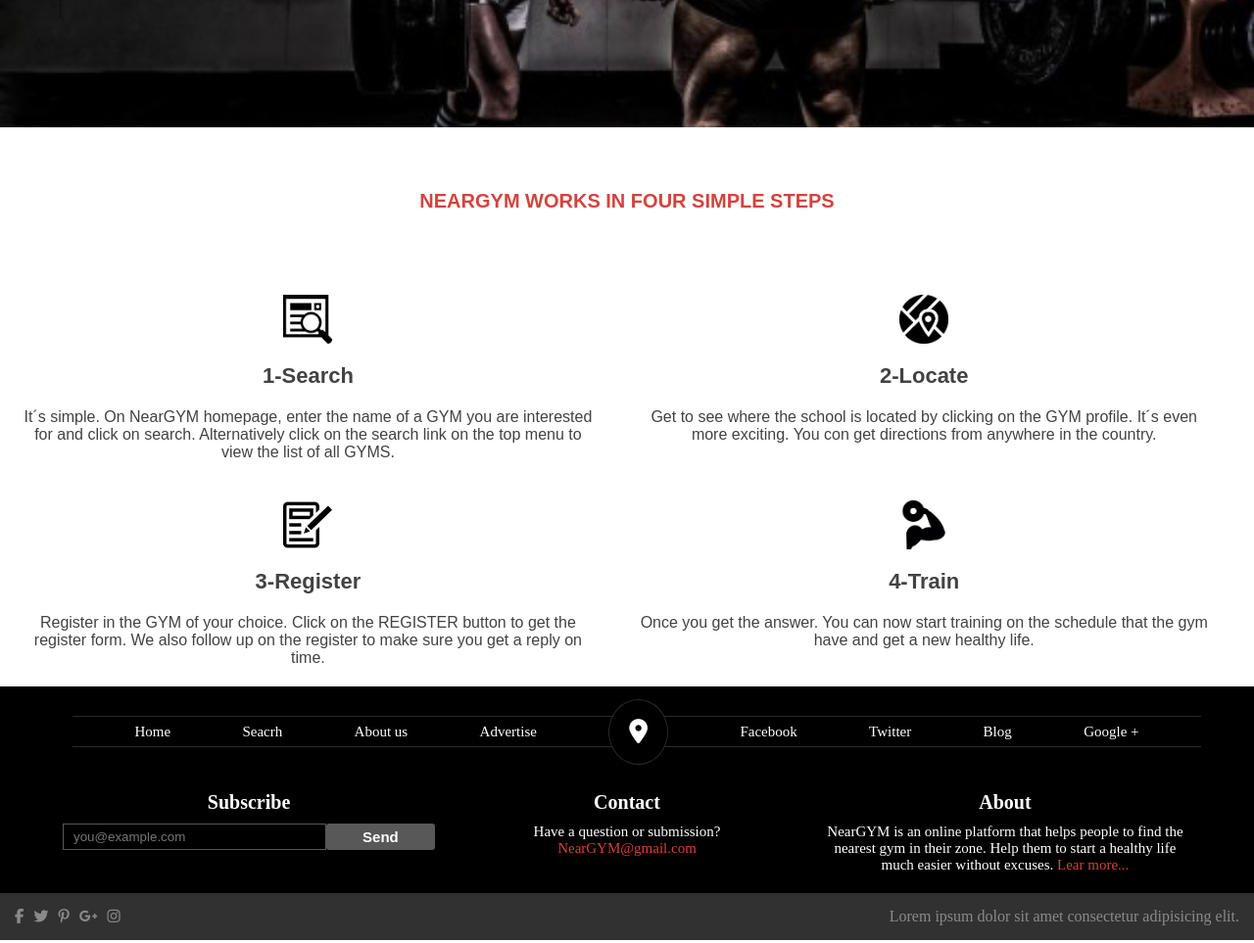
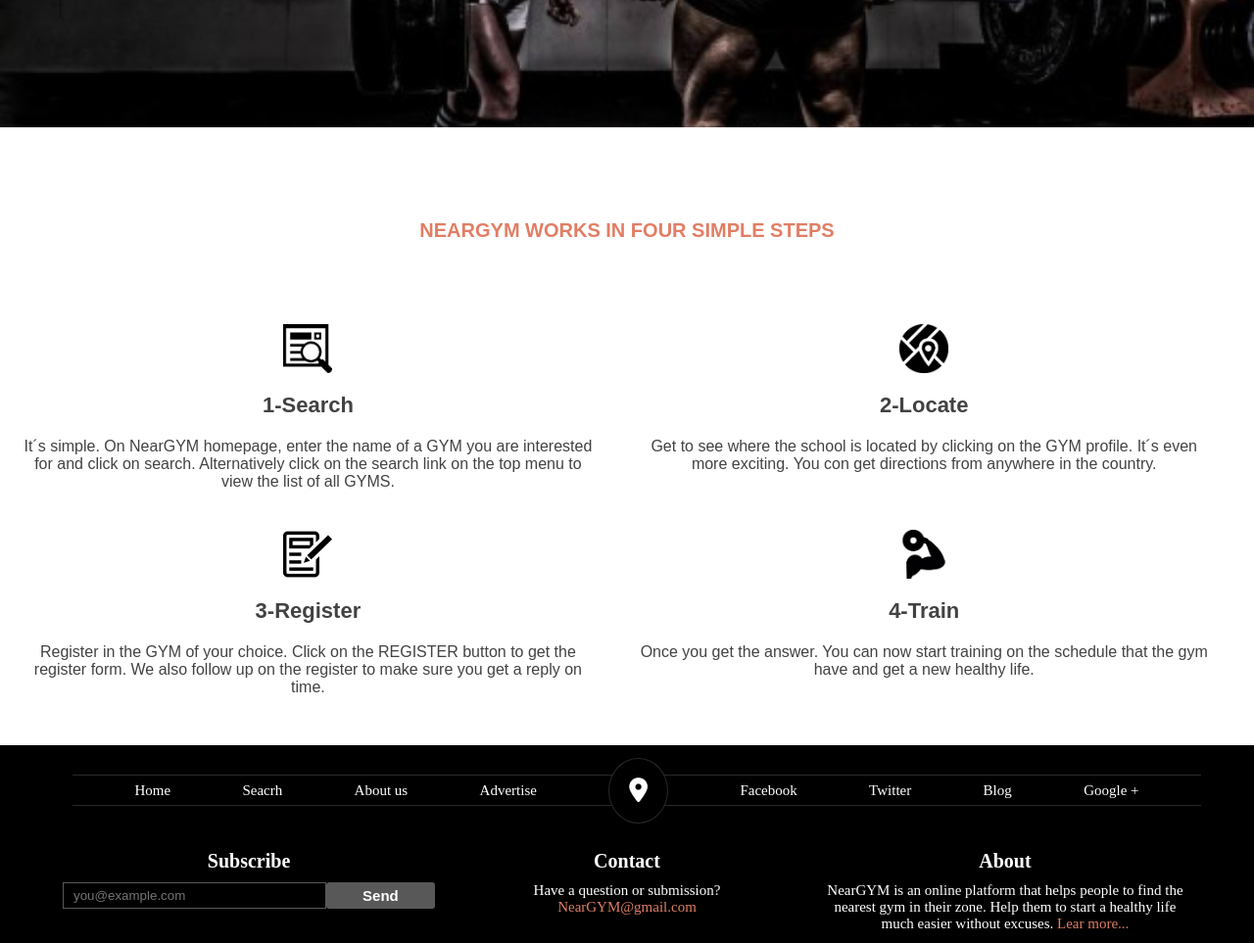
Before and after one commit to BrianSammit/HTMLcapstone, a plain HTML site: page index.html in a window 1280 px wide. Shown: the part 520-1483 px from the top of the page at 98% size. Drawn offline with Linux system fonts and the light colour scheme.

Commit message:
Add main color

```diff
--- a/styles/_search.scss
+++ b/styles/_search.scss
@@ -4,7 +4,7 @@
 =======================================
 */
 
-$principal-color: rgb(214, 66, 61);
+$principal-color: rgb(225, 126, 101);
 $grey-transparent: rgba(230, 230, 230, 0.7);
 
 /*
@@ -199,6 +199,7 @@ $grey-transparent: rgba(230, 230, 230, 0.7);
     }
 
     .steps {
+      margin: 30px 0;
       width: 100%;
       display: flex;
       flex-direction: column;
```
Also changed, not shown: css/main.css, 1 other file.
